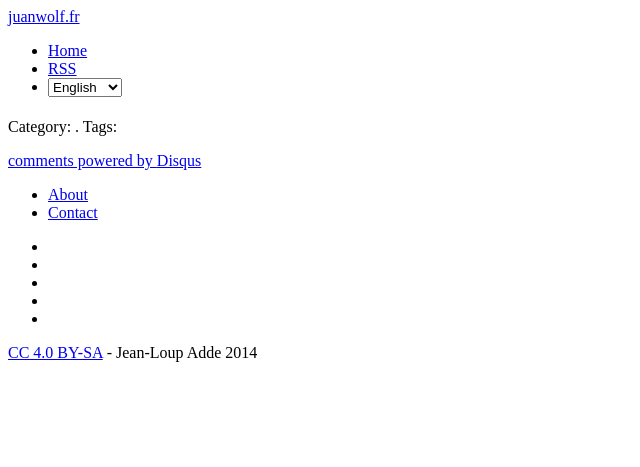
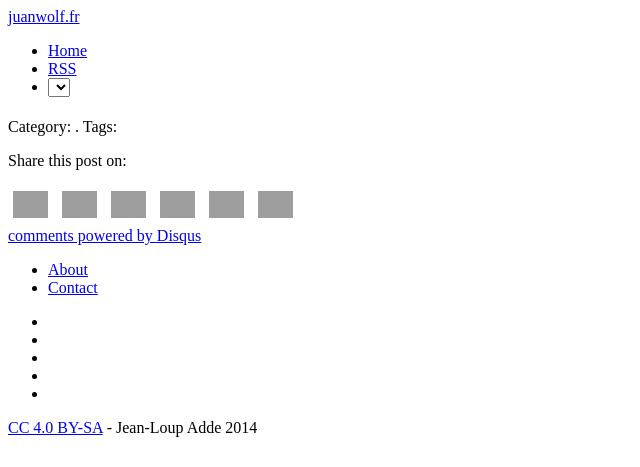
Before and after one commit to juanwolf/django_blog, a Django app: template juanwolf_s_blog/templates/blogengine/post_detail.html in a window 1280 px wide. Shown: the top 467 px of the page, without its empty margins (0-640 px from the left). Run offline with Django 3.2, Linux system fonts and the light colour scheme; the template is opened without the code that fills it, so the values that code supplies are empty; some libraries are stand-ins or nearby versions; grey boxes are pictures that could not be loaded.

Commit message:
Added sharing link to posts.

```diff
--- /dev/null
+++ b/juanwolf_s_blog/blogengine/template_context_preprocessor.py
@@ -0,0 +1,4 @@
+def get_current_path(request):
+    return {
+       'current_path': request.get_host() + request.get_full_path()
+     }
--- a/juanwolf_s_blog/blogengine/views.py
+++ b/juanwolf_s_blog/blogengine/views.py
@@ -68,7 +68,7 @@ class TagDetailView(IndexView):
     def get_queryset(self):
         slug = self.kwargs['slug']
         try:
-            tag = get_object_or_404(Tag, slug__contains=slug)
+            tag = get_object_or_404(Tag, slug=slug)
             return tag.post_set.all()
         except Tag.DoesNotExist:
             return Post.objects.none()
@@ -154,7 +154,7 @@ class PageNotFoundView(IndexView):
     template_name = 'blogengine/page_not_found.html'
 
     def get_queryset(self):
-        Post.objects.none
+        return Post.objects.none()
 
     def get_context_data(self):
         context = self.get_context_categories()
--- a/juanwolf_s_blog/templates/blogengine/includes/base.html
+++ b/juanwolf_s_blog/templates/blogengine/includes/base.html
@@ -9,6 +9,7 @@
     <title>{% block title %}{% endblock %} {% trans "Juan Wolf's blog" %}</title>
     {% load staticfiles %}
     <link type="text/css" rel="stylesheet" href="{% static 'stylesheets/stylesheet.css' %}" />
+    {% block head_block %} {% endblock %}
 </head>
 
 <body>
--- a/juanwolf_s_blog/templates/blogengine/includes/post_template.html
+++ b/juanwolf_s_blog/templates/blogengine/includes/post_template.html
@@ -1,7 +1,34 @@
 {% extends "blogengine/includes/base_post.html" %}
+
 {% block post_content %}
     <div class="post-content">
         {{ post.text | safe }}
+    </div>
+    <div id="share-buttons"><style type="text/css">
+
+#share-buttons img {
+width: 35px;
+padding: 5px;
+border: 0;
+box-shadow: 0;
+display: inline;
+}</style>
+        <p>
+            {% load i18n %}
+            {% trans 'Share this post on:' %}
+        </p>
+        <!-- Facebook -->
+        <a href="http://www.facebook.com/sharer.php?u={{current_path}}" target="_blank"><img src="http://www.simplesharebuttons.com/images/somacro/facebook.png" alt="Facebook" /></a>
+        <!-- Twitter -->
+        <a href="http://twitter.com/share?url={{current_path}}" target="_blank"><img src="http://www.simplesharebuttons.com/images/somacro/twitter.png" alt="Twitter" /></a>
+        <!-- Google+ -->
+        <a href="https://plus.google.com/share?url={{current_path}}" target="_blank"><img src="http://www.simplesharebuttons.com/images/somacro/google.png" alt="Google" /></a>
+        <!-- Digg -->
+        <a href="http://www.digg.com/submit?url={{current_path}}" target="_blank"><img src="http://www.simplesharebuttons.com/images/somacro/diggit.png" alt="Digg" /></a>
+        <!-- Reddit -->
+        <a href="http://reddit.com/submit?url={{current_path}}" target="_blank"><img src="http://www.simplesharebuttons.com/images/somacro/reddit.png" alt="Reddit" /></a>
+        <!-- LinkedIn -->
+        <a href="http://www.linkedin.com/shareArticle?mini=true&url={{current_path}}" target="_blank"><img src="http://www.simplesharebuttons.com/images/somacro/linkedin.png" alt="LinkedIn" /></a>
     </div>
     <div id="disqus_thread"></div>
     <script type="text/javascript">
--- a/juanwolf_s_blog/templates/blogengine/post_detail.html
+++ b/juanwolf_s_blog/templates/blogengine/post_detail.html
@@ -12,7 +12,9 @@
         {%  endlanguage %}
     {% endif %}
 {% endblock %}
+{% block head_block %}
 
+{% endblock %}
 {% block content %}
     {% include "blogengine/includes/post_template.html" %}
 {% endblock %}
```
Also changed, not shown: juanwolf_s_blog/juanwolf_s_blog/settings.py (+7 -1 lines), juanwolf_s_blog/conf/locale/en/LC_MESSAGES/django.po, juanwolf_s_blog/conf/locale/fr/LC_MESSAGES/django.po.
